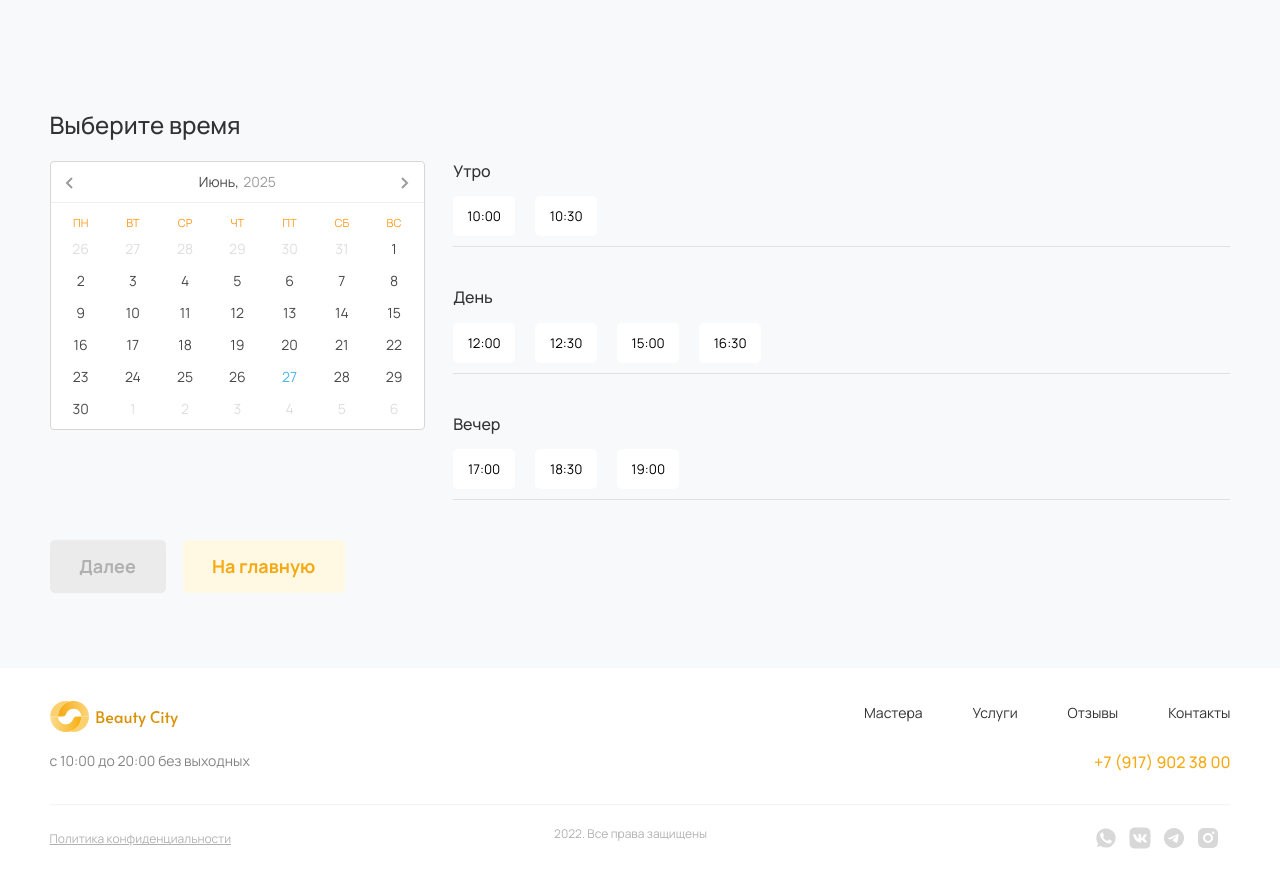
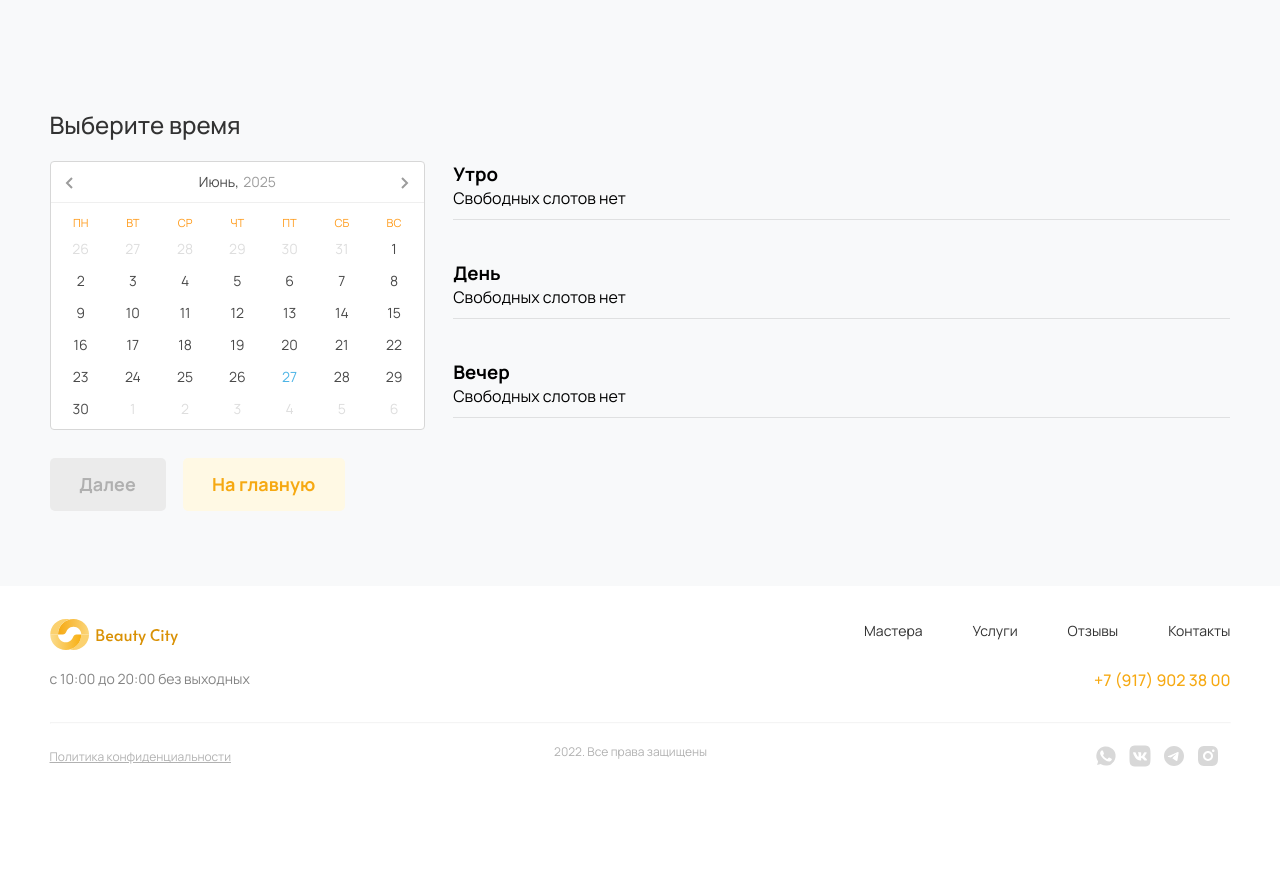
Before and after one commit to RamanSashyn/BeautyCity, a Django app: page /service/ in a window 1280 px wide. Shown: the part 475-1353 px from the top of the page. After the commit the page ends 1242 px from the top, so only its background shows below. Run offline with Django 4.2, Linux system fonts and the light colour scheme; tables that the repository leaves empty hold one stand-in row (values such as "Sample post"); grey boxes marked "Sample" are stand-in pictures.

Commit message:
настроил временные слоты

```diff
--- a/api/views.py
+++ b/api/views.py
@@ -4,8 +4,10 @@ from django.http import JsonResponse
 from django.views.decorators.http import require_GET
 from django.views.decorators.csrf import csrf_exempt
 from django.db.models import Count
+from django.utils import timezone
+from datetime import datetime, timedelta, time
 
-from .models import Client, Salon, Service, Specialist, Category
+from .models import Client, Salon, Service, Specialist, Category, TimeSlot, Appointment
 
 
 def index_view(request):
@@ -26,10 +28,53 @@ def service_view(request):
                                  .prefetch_related('service_set')
     specialists = Specialist.objects.prefetch_related('salons', 'services')
 
+    slots = TimeSlot.objects.filter(is_booked=False, date__gte=timezone.now().date()).order_by('date', 'time')
+    morning_slots = slots.filter(time__lt=time(12, 0))
+    day_slots = slots.filter(time__gte=time(12, 0), time__lt=time(18, 0))
+    evening_slots = slots.filter(time__gte=time(18, 0))
+
+    if request.method == 'POST':
+        slot_id = request.POST.get('slot_id')
+        client_phone = request.POST.get('phone')
+        service_id = request.POST.get('service_id')
+
+        slot = TimeSlot.objects.get(id=slot_id)
+        client_phone = Client.objects.get_or_create(phone=client_phone)
+        service = Service.objects.get(id=service_id)
+
+        start = datetime.combine(slot.date, slot.time)
+        end = start + timedelta(minutes=service.duration_minutes)
+
+        Appointment.objects.create(
+            client=client,
+            specialist=slot.specialist,
+            service=service,
+            salon=slot.salon,
+            date_time_start=start,
+            date_time_end=end,
+            status='booked'
+        )
+
+        # Блокируем слот
+        slot.is_booked = True
+        slot.save()
+
+        return redirect('success')
+
+    slots = TimeSlot.objects.filter(is_booked=False, date__gte=timezone.now().date()).order_by('date', 'time')
+
+    context = {
+        'slots': slots,
+    }
+
     return render(request, 'service.html', {
         'salons': salons,
         'categories': categories,
         'specialists': specialists,
+        'slots': slots,
+        'morning_slots': morning_slots,
+        'day_slots': day_slots,
+        'evening_slots': evening_slots,
     })
 
 
--- a/templates/service.html
+++ b/templates/service.html
@@ -16,6 +16,7 @@
 			</div>
 
 			<form action="#" class="service__form">
+				<input type="hidden" name="slot_id" id="slotId">
 
 				<div class="service__form_block service__salons">
 					<button class="accordion">(Выберите салон)</button>
@@ -86,27 +87,37 @@
 					<div class="col-md-8">
 						<div class="time__elems">
 							<div class="time__items">
-								<div class="time__elems_intro">Утро</div>
+								<h3>Утро</h3>
 								<div class="time__elems_elem fic">
-									<button data-time="10:00" class="time__elems_btn">10:00</button>
-									<button data-time="10:30" class="time__elems_btn">10:30</button>
+  									{% for slot in morning_slots %}
+    									<button type="button" class="time__elems_btn" data-slot-id="{{ slot.id }}">
+      										{{ slot.time|time:"H:i" }}
+    									</button>
+  									{% empty %}
+    									<p>Свободных слотов нет</p>
+  									{% endfor %}
 								</div>
 							</div>
 							<div class="time__items">
-								<div class="time__elems_intro">День</div>
-								<div class="time__elems_elem fic">
-									<button data-time="12:00" class="time__elems_btn">12:00</button>
-									<button data-time="12:30" class="time__elems_btn">12:30</button>
-									<button data-time="15:00" class="time__elems_btn">15:00</button>
-									<button data-time="16:30" class="time__elems_btn">16:30</button>
+								<h3>День</h3>								<div class="time__elems_elem fic">
+  									{% for slot in day_slots %}
+    									<button type="button" class="time__elems_btn" data-slot-id="{{ slot.id }}">
+      										{{ slot.time|time:"H:i" }}
+    									</button>
+  									{% empty %}
+    									<p>Свободных слотов нет</p>
+  									{% endfor %}
 								</div>
 							</div>
 							<div class="time__items">
-								<div class="time__elems_intro">Вечер</div>
-								<div class="time__elems_elem fic">
-									<button data-time="17:00" class="time__elems_btn">17:00</button>
-									<button data-time="18:30" class="time__elems_btn">18:30</button>
-									<button data-time="19:00" class="time__elems_btn">19:00</button>
+								<h3>Вечер</h3>								<div class="time__elems_elem fic">
+  									{% for slot in evening_slots %}
+    									<button type="button" class="time__elems_btn" data-slot-id="{{ slot.id }}">
+      										{{ slot.time|time:"H:i" }}
+    									</button>
+  									{% empty %}
+    									<p>Свободных слотов нет</p>
+  									{% endfor %}
 								</div>
 							</div>
 						</div>
```
Also changed, not shown: api/admin.py (+8 -1 lines).
